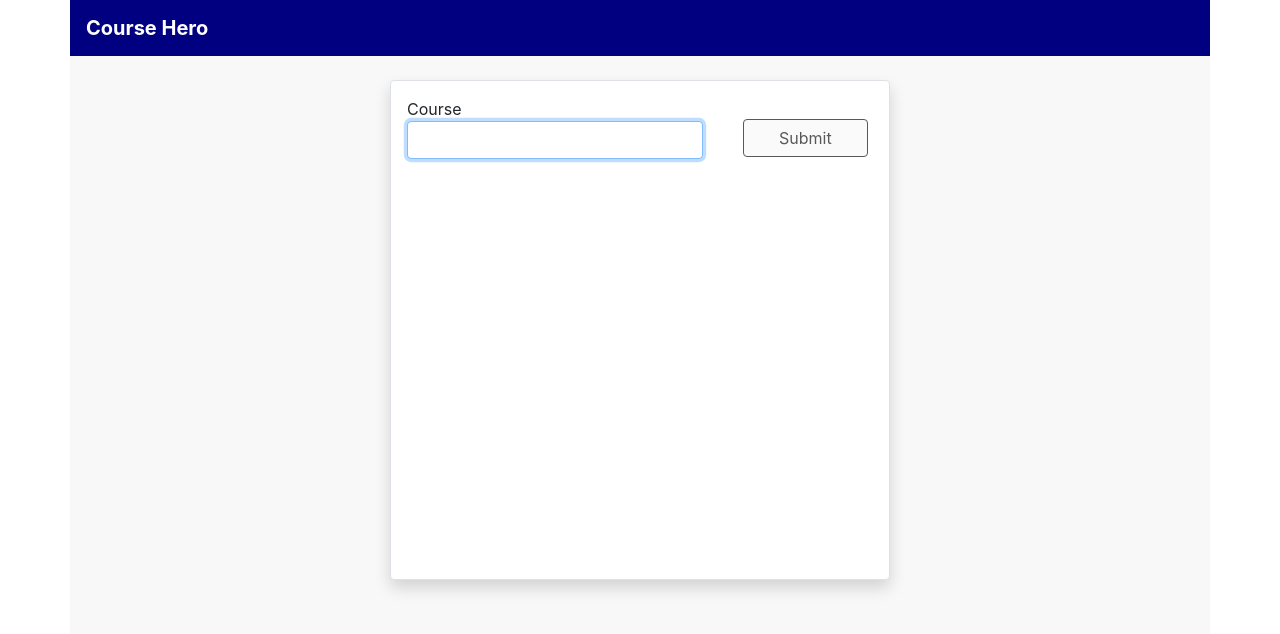
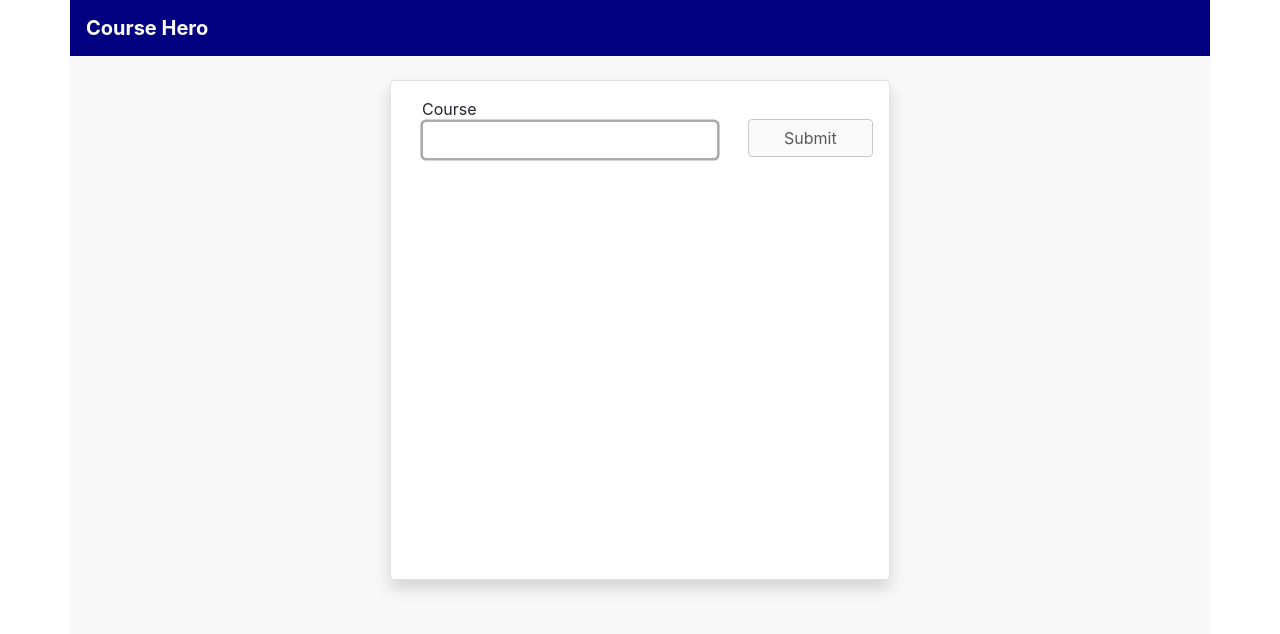
Before and after one commit to ajain27/course-hero-react, a React (Create React App) app: page / in a window 1280 px wide. Shown: the top 634 px of the page. Built offline with nearby package versions, Linux system fonts and the light colour scheme.

Commit message:
CSS changes, Error handling and logic

```diff
--- a/src/components/CourseLookUp.jsx
+++ b/src/components/CourseLookUp.jsx
@@ -2,11 +2,15 @@ import React, { useState, useEffect, useRef } from 'react'
 import '../styles/courses.scss'
 
 function CourseLookUp() {
-    // const [validCourse, setValidCourse] = useState('');
+    const [isValidDepartment, setIsValidDepartment] = useState(true);
+    const [isValidCourse, setIsValidCourse] = useState(true);
+    const [hasError, setHasError] = useState(false)
     let [course, setCourse] = useState({});
     const [isEnabled, setIsEnabled] = useState(true);
     const [showDetails, setShowDetails] = useState(false);
     let url = '';
+    const isNumber = new RegExp(/^[0-9]+$/);
+
     const inputef = useRef(null);
 
     useEffect(() => {
@@ -21,10 +25,38 @@ function CourseLookUp() {
             setShowDetails(false);
         }
         setCourse(e.target.value);
+        var newString = e.target.value.match(/("[^"]+"|[^"\s]+)/g);
+        let department = newString ? newString[0] : ''
+        let course = newString ? newString[1] : ''
+        if (department) {
+            isLetter(department);
+        }
+        else if (course) {
+            isNumbers(course);
+        }
+    }
+
+    function isLetter(str) {
+        if (str.match(/[a-z]/i)) {
+            setIsValidDepartment(true);
+            console.log('valid')
+        } else {
+            setIsValidDepartment(false);
+            console.log('Invalid')
+        }
+    }
+
+    function isNumbers(nums) {
+        if (nums && nums.match(isNumber)) {
+            console.log('valid');
+            setIsValidCourse(true);
+        } else {
+            console.log('Invalid');
+            setIsValidCourse(false);
+        }
     }
 
     function handleSubmit(e) {
-        if (e && e.target) {
         e.preventDefault();
         setCourse(course);
         var newString = course.match(/("[^"]+"|[^"\s]+)/g);
@@ -37,12 +69,17 @@ function CourseLookUp() {
         courseInfo['course'] = classNumber;
         courseInfo['year'] = year;
         courseInfo['semester'] = semester;
+        if (courseInfo.department !== undefined && courseInfo.course !== undefined && courseInfo.year !== undefined && courseInfo.semester !== undefined) {
             course = courseInfo;
             setCourse(course);
             setShowDetails(true);
+            setHasError(false);
         } else {
-            e.preventDefault();
+            setHasError(true);
         }
+        setIsEnabled(false);
+        console.log(isEnabled);
+        e.target.value = null;
     }
     return (
         <>
@@ -55,17 +92,18 @@ function CourseLookUp() {
                 <div className="border search-course text-left m-auto shadow p-3 mb-5 bg-white rounded">
                     {/* <form action="submit" className="form"> */}
                     <div className="form-group">
-                        <div className="row d-flex w-100">
+                        <div className="row d-flex w-100 m-auto">
                             <div className="col-8 pr-0">
                                 <div className="m-0 w-100">
                                     <label htmlFor="course" className="m-0">Course</label>
                                     <input type="text"
-                                        className="form-control"
+                                        className={`form-control ${!isValidDepartment || !isValidCourse || hasError ? ' error-state' : ''}`}
                                         name="course"
                                         id="course"
                                         ref={inputef}
                                         value={course.name}
                                         onChange={handleChange} />
+                                    {hasError ? <span className="error">Error: Could not parse course</span> : ''}
                                 </div>
                             </div>
                             <div className="col-4 justify-content-center align-self-center">
@@ -84,19 +122,19 @@ function CourseLookUp() {
                                     <table className="table">
                                         <tbody>
                                             <tr>
-                                            <td>Department</td>
+                                                <td className="columnWidth">Department</td>
                                                 <td>{course.department}</td>
                                             </tr>
                                             <tr>
-                                            <td>Course</td>
+                                                <td className="columnWidth">Course</td>
                                                 <td>{course.course}</td>
                                             </tr>
                                             <tr>
-                                            <td>Year</td>
+                                                <td className="columnWidth">Year</td>
                                                 <td>{course.year}</td>
                                             </tr>
                                             <tr>
-                                            <td>Semester</td>
+                                                <td className="columnWidth">Semester</td>
                                                 <td>{course.semester}</td>
                                             </tr>
                                         </tbody>
--- a/src/styles/courses.scss
+++ b/src/styles/courses.scss
@@ -22,14 +22,14 @@ button {
     color: $ch-defauilt !important;
     border: 1px solid $ch-defauilt !important;
     position: relative;
-    left: 25px;
+    left: 15px;
 }
 button:hover, button:focus{
     background-color: $ch-defauilt !important;
     color: $white !important;
 }
 button:disabled {
-    border: 1px solid black !important;
+    border: 1px solid #AAA !important;
     background-color: $default-base !important;
     color: black !important;
     pointer-events: auto !important;
@@ -40,3 +40,23 @@ button:disabled {
     background-color: $ch-defauilt !important;
     color: $white;
 }
+input[type="text"] {
+    border: 1px solid #AAA;
+}
+
+input[type="text"]:focus {
+    border: 1px solid #AAA !important;
+    box-shadow: 0 0 0 0.1rem #AAA;
+}
+
+input[type="text"].error-state {
+    border: 2px solid red !important;
+}
+
+.error {
+    color: red !important;
+}
+
+.columnWidth {
+ width: 25% !important;
+}
```
Also changed, not shown: 1 other file (tests, documents, lock files or other folders). Lines whose indentation alone changed are shown as unchanged.
